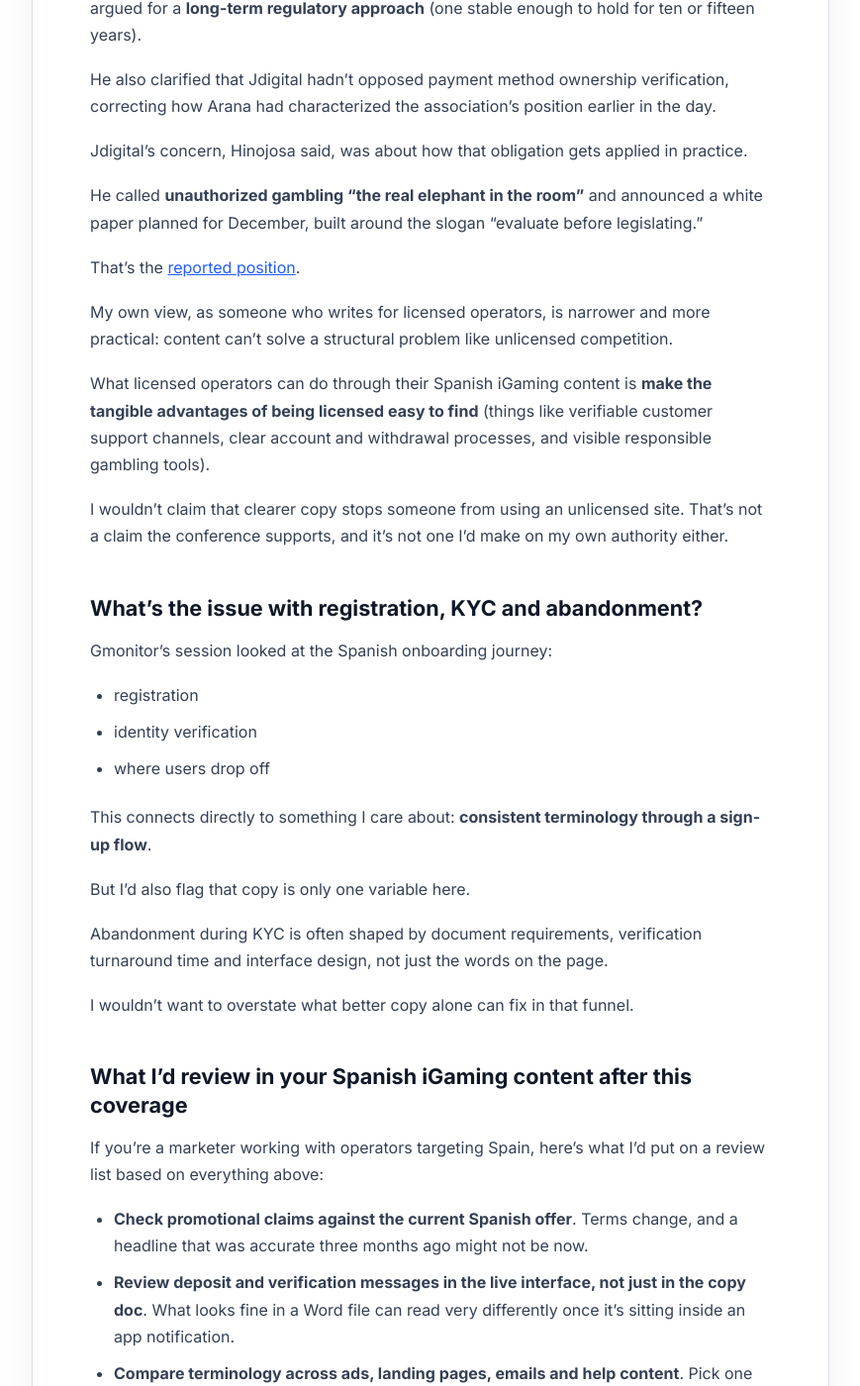
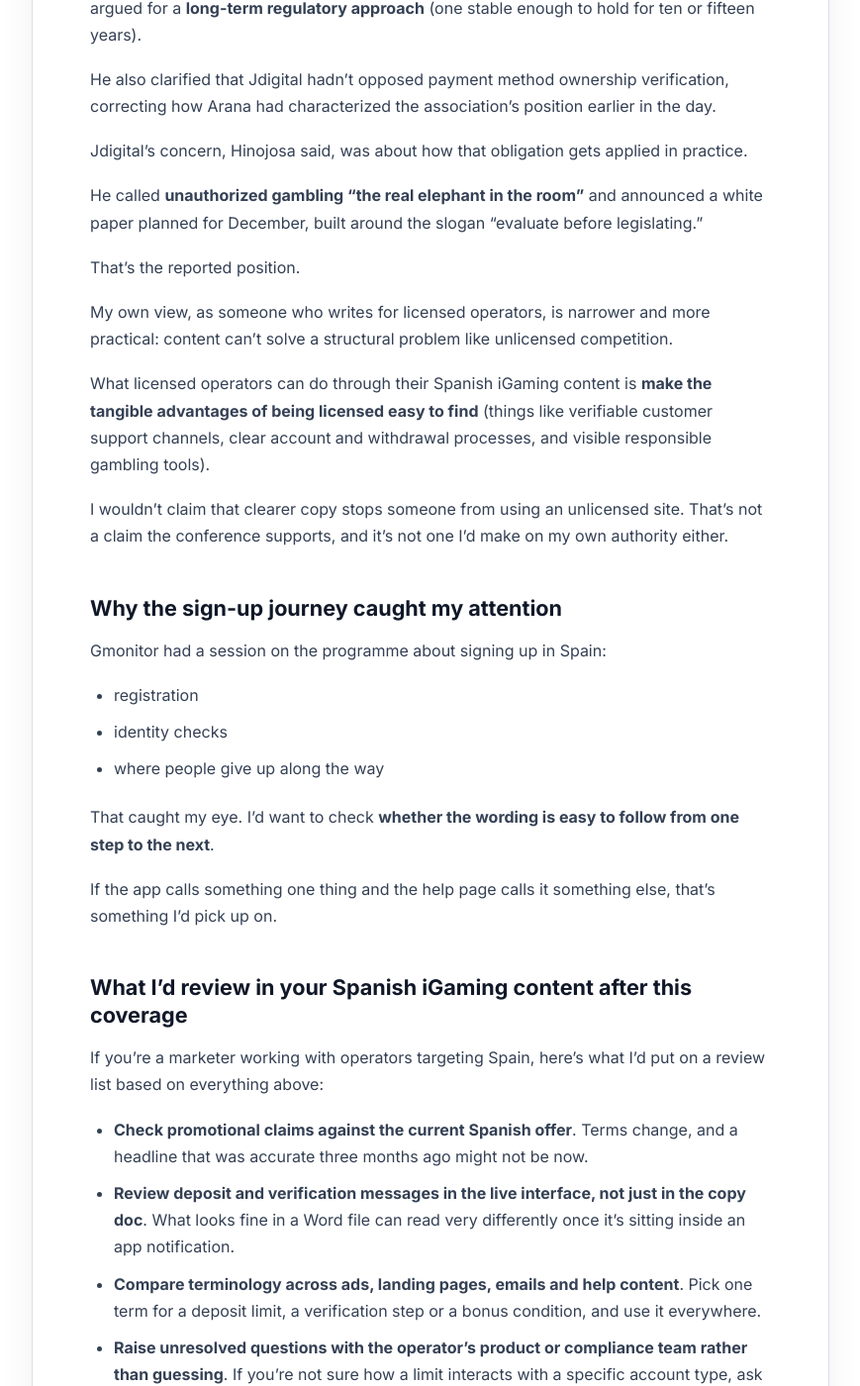
Before and after one commit to lauravlhenche/portfolio, a Jekyll site: the page built from _posts/2026-10-26-gaming-in-spain-2026.md, in a window 1280 px wide and 1400 px high, scrolled down 5090 px. Shown: the whole window at 99% size, without its empty margins (205-1074 px from the left). Built offline with Jekyll 4.4.1, drawn with Linux system fonts in a browser that asks for light colours; some of the changed text lies outside the part shown.

Commit message:
Update 2026-10-26-gaming-in-spain-2026.md

```diff
--- a/_posts/2026-10-26-gaming-in-spain-2026.md
+++ b/_posts/2026-10-26-gaming-in-spain-2026.md
@@ -56,7 +56,7 @@ I'd treat any specific percentage or comparison figure from this presentation ca
 
 Here's where my own perspective comes in, separate from what was reported.
 
-When I review an ad or a promotional email for the Spanish market, I'm not thinking about whether the law was technically followed. I'm thinking about what a player actually understands after reading it. That means looking at:
+Alongside the compliance review, I look at what a player will get from the message. I'm thinking about what a player actually understands after reading it. That means looking at:
 
 - the headline
 - the offer terms
@@ -66,7 +66,7 @@ A headline promising a bonus means something different depending on whether the
 
 I'd also want the warning messages mentioned in the DGOJ's presentation **to sit naturally within the copy, not bolted on as an afterthought that nobody reads**.
 
-To be clear, I'm not suggesting the conference proved that any particular writing approach improves conversion or compliance outcomes. Nobody presented that data, and I wouldn't claim it.
+To be clear, I'm not suggesting the conference proved that any particular writing approach improves conversion or compliance outcomes. I haven’t seen anything in the coverage that shows which wording gets better results.
 
 What I'm describing is a professional habit: when regulation tightens around how an offer gets communicated, the practical fix usually isn't a legal disclaimer. It's making **the whole message easier to follow** in the first place.
 
@@ -86,7 +86,7 @@ Justo Sancho, the DGOJ's Director of the Safe Gaming Control Division, spoke abo
 
 Consultant Sander Hoogendoorn offered a counterpoint, [according to AZARplus](https://www.azarplus.com/gaming-in-spain-reune-al-sector-en-una-jornada-de-debate-analisis-y-reivindicacion-ante-el-nuevo-escenario-regulatorio/), warning that **an overly rigid rollout could create operational friction and, in a worst case, push some users toward unlicensed platforms instead**.
 
-I'll say plainly that I don't have a confirmed implementation date for operators from the sources I reviewed.
+The DGOJ’s update of 21 October gives a clearer timeline: the cross-operator system is in testing and will take full effect **on 26 March 2027**. It will operate alongside the existing per-operator deposit limits.
 
 Approval by the Council of Ministers, DGOJ technical rollout, and the date operators must actually have the system live are three separate milestones, and I'd want to see each one dated individually before writing anything definitive for a client.
 
@@ -116,7 +116,7 @@ Jdigital's concern, Hinojosa said, was about how that obligation gets applied in
 
 He called **unauthorized gambling "the real elephant in the room"** and announced a white paper planned for December, built around the slogan "evaluate before legislating."
 
-That's the [reported position](https://www.gamingintelligence.com/es/marketing/75923-melilla-gaming-in-spain/).
+That's the reported position.
 
 My own view, as someone who writes for licensed operators, is narrower and more practical: content can't solve a structural problem like unlicensed competition.
 
@@ -124,21 +124,17 @@ What licensed operators can do through their Spanish iGaming content is **make t
 
 I wouldn't claim that clearer copy stops someone from using an unlicensed site. That's not a claim the conference supports, and it's not one I'd make on my own authority either.
 
-## What's the issue with registration, KYC and abandonment?
+## Why the sign-up journey caught my attention
 
-Gmonitor's session looked at the Spanish onboarding journey:
+Gmonitor had a session on the programme about signing up in Spain:
 
 - registration
-- identity verification
-- where users drop off
+- identity checks
+- where people give up along the way
 
-This connects directly to something I care about: **consistent terminology through a sign-up flow**.
+That caught my eye. I’d want to check **whether the wording is easy to follow from one step to the next**.
 
-But I'd also flag that copy is only one variable here.
-
-Abandonment during KYC is often shaped by document requirements, verification turnaround time and interface design, not just the words on the page.
-
-I wouldn't want to overstate what better copy alone can fix in that funnel.
+If the app calls something one thing and the help page calls it something else, that’s something I’d pick up on.
 
 ## What I'd review in your Spanish iGaming content after this coverage
 
```
